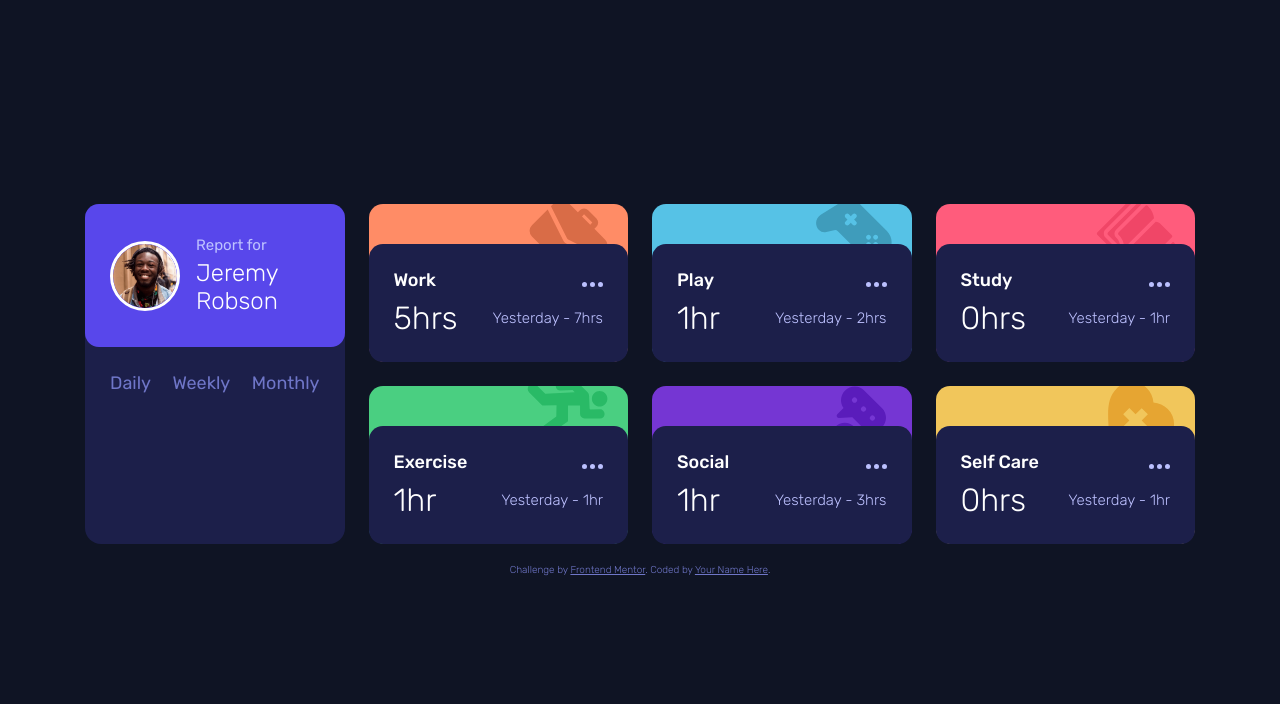
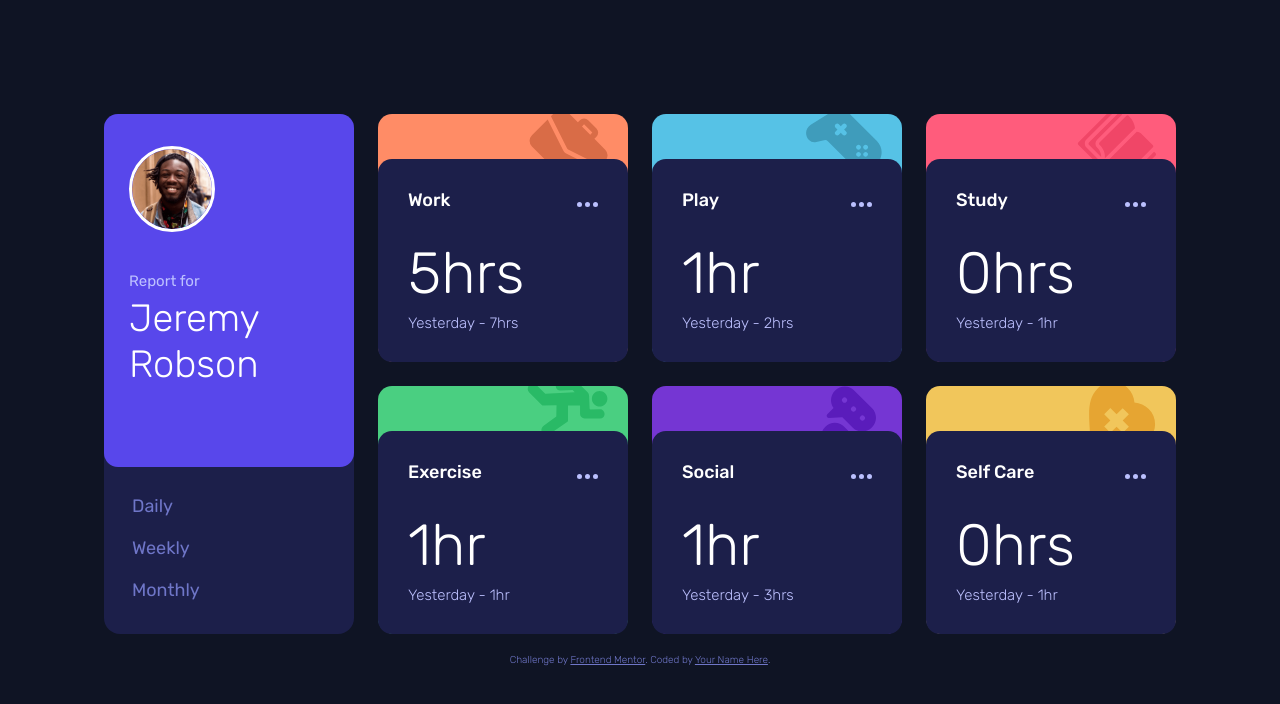
Before and after one commit to lukaszkus/time-tracking-dashboard, a website: page index.html in a window 1280 px wide. Drawn offline with Linux system fonts and the light colour scheme.

Commit message:
desktop styles added

```diff
--- a/scss/_mixins.scss
+++ b/scss/_mixins.scss
@@ -1,4 +1,4 @@
-$desktop-width: 1200px;
+$desktop-width: 575px;
 
 @mixin desktop {
   @media (min-width: $desktop-width) {
--- a/scss/main.scss
+++ b/scss/main.scss
@@ -23,7 +23,7 @@ body {
 }
 
 .container {
-  width: 116rem;
+  width: 112.2rem;
   margin: 0 auto;
   padding: 2.5rem;
 }
@@ -81,13 +81,25 @@ body {
     align-items: center;
     padding: 3.2rem 2.5rem;
     border-radius: 1.4rem;
+    @include desktop {
+      flex-direction: column;
+      align-items: flex-start;
+      padding: 3.2rem 2.5rem 8rem 2.5rem;
+    }
     &__img {
       width: 7rem;
       border: 0.3rem solid $color-light;
       border-radius: 6.5rem;
+      @include desktop {
+        width: 8.6rem;
+        margin-bottom: 4rem;
+      }
     }
     &__info {
       padding-left: 1.6rem;
+      @include desktop {
+        padding-left: 0;
+      }
       p {
         font-size: 1.5rem;
         color: $color-pale;
@@ -97,6 +109,9 @@ body {
         font-weight: 300;
         color: $color-light;
         margin-top: 0.5rem;
+        @include desktop {
+          font-size: 3.8rem;
+        }
       }
     }
   }
@@ -106,20 +121,40 @@ body {
     justify-content: space-between;
     font-size: 1.8rem;
     color: $color-desaturated;
-    padding: 2.5rem;
+    padding: 2.8rem;
     list-style: none;
+    @include desktop {
+      flex-direction: column;
+    }
+    li {
+      @include desktop {
+        padding-bottom: 2rem;
+        &:last-child {
+          padding-bottom: 0;
+        }
+      }
+    }
   }
 }
 
 .stats {
   background-color: $color-dark;
   border-radius: 1.4rem;
-  padding: 2.5rem 2.5rem;
+  padding: 3rem;
   margin-top: 4rem;
+  @include desktop {
+    margin-top: 4.5rem;
+  }
   &__row {
     display: flex;
     justify-content: space-between;
     align-items: center;
+    @include desktop {
+      &:last-child {
+        flex-direction: column;
+        align-items: flex-start;
+      }
+    }
   }
   &__title {
     font-size: 1.8rem;
@@ -135,6 +170,10 @@ body {
     font-size: 3.2rem;
     font-weight: 300;
     color: $color-light;
+    @include desktop {
+      font-size: 5.8rem;
+      padding: 2rem 0 0.6rem 0;
+    }
   }
   &__date {
     font-size: 1.5rem;
```
Also changed, not shown: css/main.css, 1 other file.
